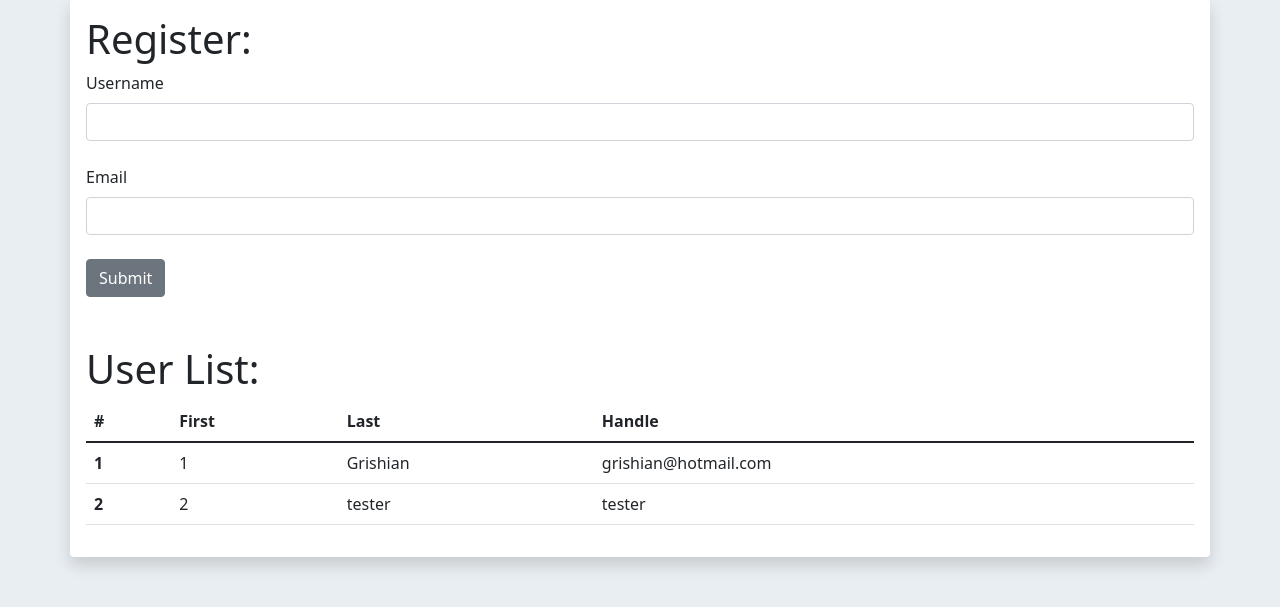
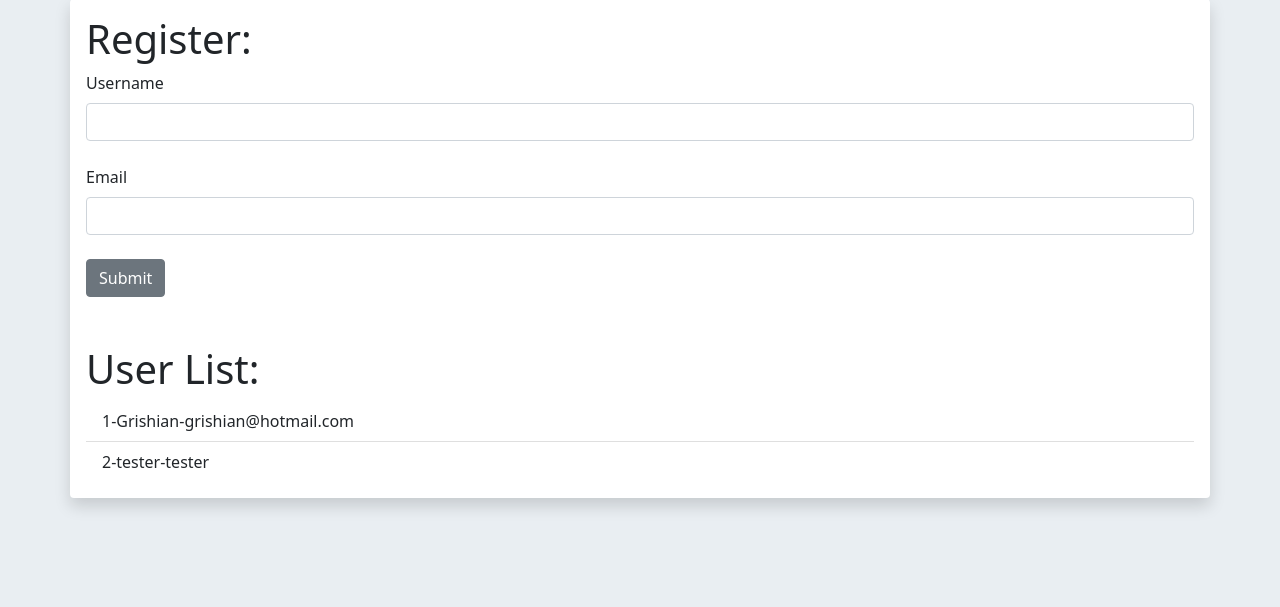
Before and after one commit to grishian/grishianapp, a Flask app: page /register in a window 1280 px wide. Shown: the part 91-698 px from the top of the page. Run offline with Flask 2, Linux system fonts and the light colour scheme; data comes from the database, SQL or seed files in the repository; both versions use the stored data as it was after the commit.

Commit message:
updated item list

```diff
--- a/myapp/bp_user/views_user.py
+++ b/myapp/bp_user/views_user.py
@@ -3,7 +3,6 @@ from myapp.bp_user import bp_user
 from flask import render_template, flash, redirect, url_for, abort
 from myapp.bp_user.form_user import UserForm
 from myapp.bp_user.model_user import User
-
 
 
 @bp_user.route('/user/<name>')
--- a/myapp/templates/register.html
+++ b/myapp/templates/register.html
@@ -20,25 +20,15 @@
 </form>
 
 <h1>User List:</h1>
-<table class="table">
-    <thead>
-    <tr>
-        <th scope="col">#</th>
-        <th scope="col">First</th>
-        <th scope="col">Last</th>
-        <th scope="col">Handle</th>
-    </tr>
-    </thead>
-    <tbody>
+
+<ul class="list-group list-group-flush">
+
     {% for our_user in our_users %}
-    <tr>
-        <th scope="row">{{our_user.id}}</th>
-        <td>{{ our_user.id }}</td>
-        <td>{{ our_user.username }}</td>
-        <td>{{ our_user.email }}</td>
-    </tr>
+    <li class="list-group-item">{{ our_user.id }}-{{ our_user.username }}-{{ our_user.email }}</li>
     {% endfor%}
-    </tbody>
-</table>
+
+
+</ul>
+
 
 {% endblock %}
```
Also changed, not shown: myapp/bp_user/model_user.py (line endings or trailing spaces), myapp/users.db.
